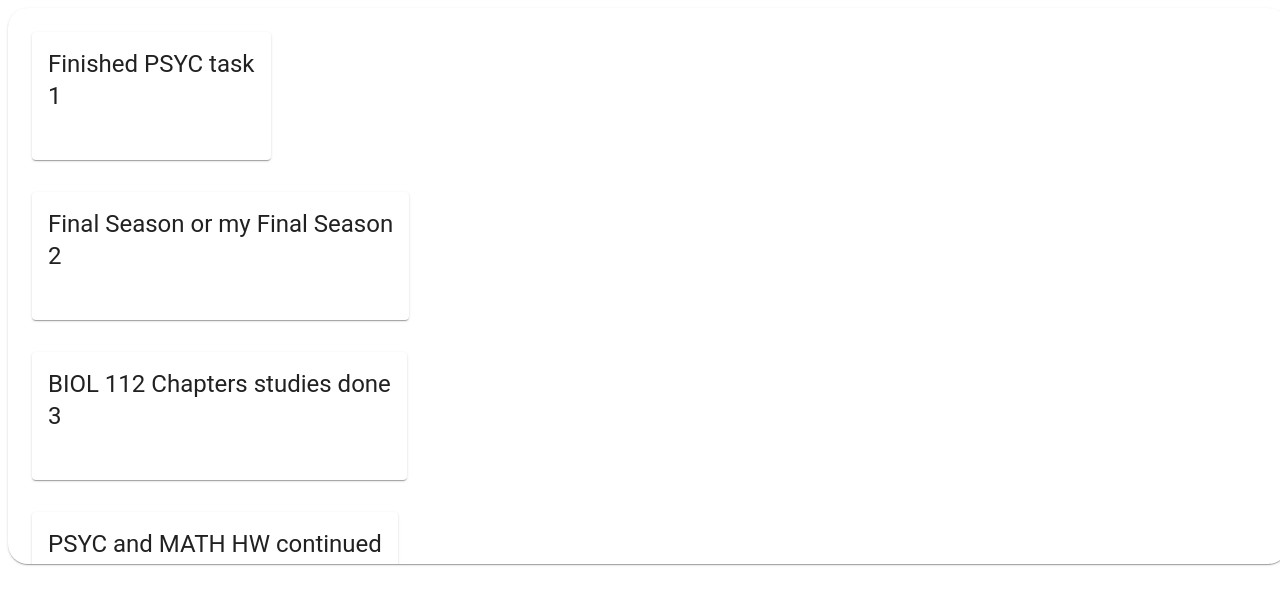
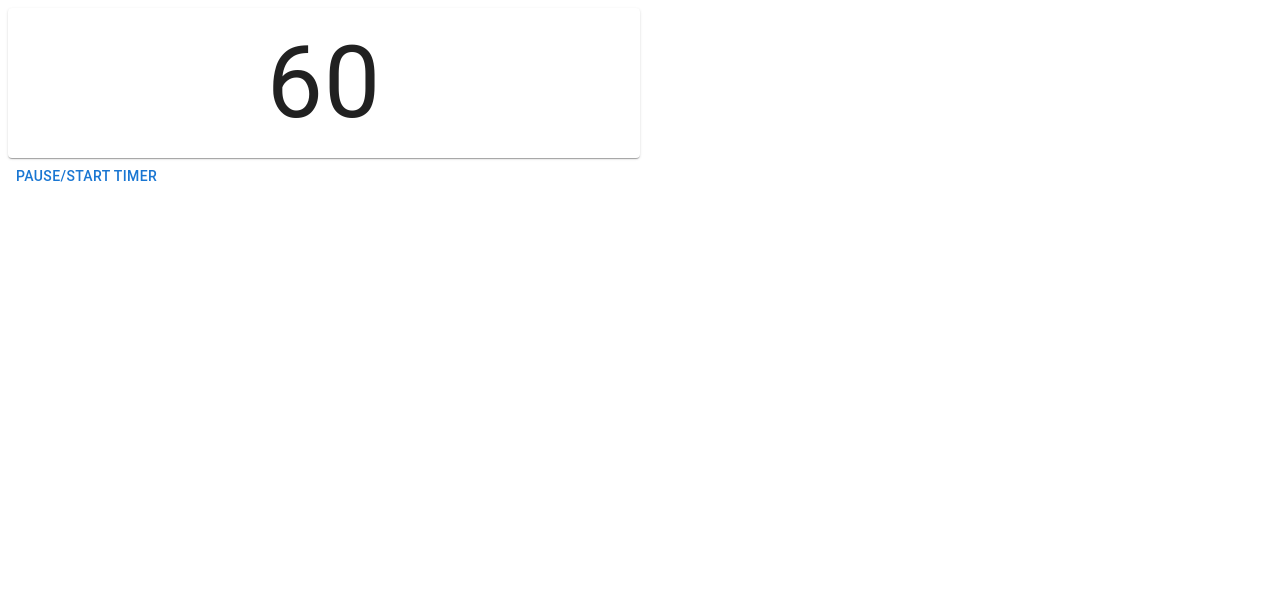
Before and after one commit to LeoShangTang/pomo-play, a React (Create React App) app: page / in a window 1280 px wide. Shown: the top 604 px of the page. Built offline with nearby package versions, Linux system fonts and the light colour scheme.

Commit message:
Basic Timer Functions

```diff
--- a/src/App.tsx
+++ b/src/App.tsx
@@ -4,6 +4,7 @@ import { RootState } from "./store";
 import { Card } from "@mui/material";
 import tasksSample from "./SampleData/tasksSample";
 import ListOfTaskCard from "./components/ListOfTaskCard";
+import TimerCard from "./components/TimerCard";
 
 const App = () => {
 
@@ -12,7 +13,7 @@ const App = () => {
     })
 
     return (
-            <ListOfTaskCard />
+            <TimerCard time={25}/>
     )
 }
 
--- /dev/null
+++ b/src/components/TimerCard.tsx
@@ -0,0 +1,54 @@
+import { Card, ListItem, Typography, CardContent, CardActions, IconButton, Button} from "@mui/material";
+import { ITask } from "../Slices/ListOfTask";
+import { useEffect, useState } from "react";
+
+type Props = {
+    time: number;
+}
+
+const TimerCard = ({time} : Props) => {
+
+    const [seconds, setSeconds] = useState(60);
+    const [isRunning, setIsRunning] = useState(false);
+
+    useEffect(() => {
+        let timer: number | null = null;
+
+        if (isRunning) {
+            timer = setInterval(()=> {
+                setSeconds((prevSeconds) => (prevSeconds - 1))
+            }, 1000) as any;
+        }
+
+        return () => {
+            if (timer !== null) {
+                clearInterval(timer);
+            }
+          };
+
+    },[isRunning])
+
+    return (
+        <>
+            <Card
+                sx={{
+                    display: "flex",
+                    justifyContent: "center",
+                    alignItems: "center",
+                    height: "200%",
+                    width: "50%",
+                }}>
+                <Typography fontSize={100}>
+                    {/* {time} */}
+                    {seconds}
+                </Typography>
+
+            </Card>
+            <Button onClick={() => { setIsRunning(!isRunning) }}>
+                Pause/Start Timer
+            </Button>
+        </>
+    )
+}
+
+export default TimerCard;
```
Also changed, not shown: src/Slices/CountDownTimer.tsx (added, +49 -0 lines), 1 other file (tests, documents, lock files or other folders).
